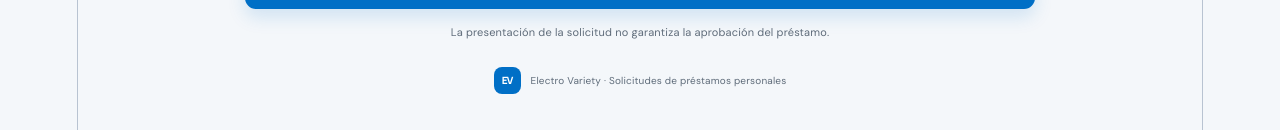
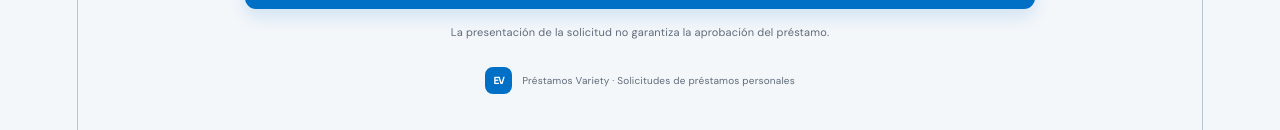
Before and after one commit to ElectroVariety/electro-variety-prestamos, a React (Vite) app: page / in a window 1280 px wide. Shown: the part 3385-3515 px from the top of the page. Built offline with nearby package versions, Linux system fonts and the light colour scheme; no server answers.

Commit message:
Update public form footer branding

```diff
--- a/src/App.tsx
+++ b/src/App.tsx
@@ -956,7 +956,7 @@ function App() {
 
       <footer className="site-footer">
         <div className="brand-mark small">EV</div>
-        <span>Electro Variety · Solicitudes de préstamos personales</span>
+        <span>Préstamos Variety · Solicitudes de préstamos personales</span>
       </footer>
     </main>
   )
```
